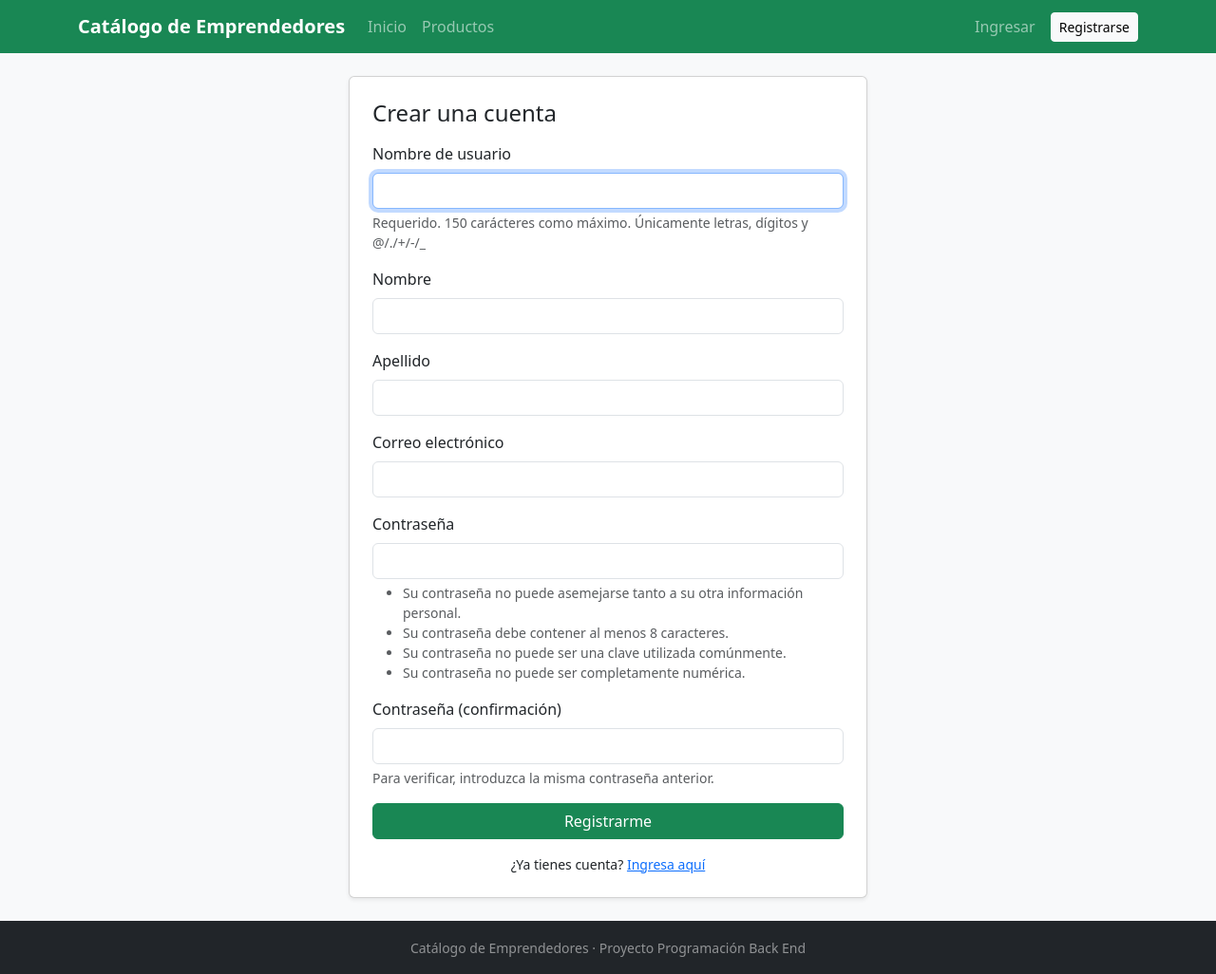
After one commit to jonnett/Emprendimiento_catalogo_productos, a Django app: page /cuentas/registro/ in a window 1280 px wide. The commit adds this page. Shown: the whole page at 95% size. Run offline with Django 5.2, Linux system fonts and the light colour scheme.

Commit message:
V1.0.8
Registro con correo unico, inicio y cierre de sesion y menu segun sesion

```diff
--- /dev/null
+++ b/cuentas/forms.py
@@ -0,0 +1,45 @@
+from django import forms
+from django.contrib.auth import get_user_model
+from django.contrib.auth.forms import AuthenticationForm, UserCreationForm
+
+User = get_user_model()
+
+
+class EstiloBootstrapMixin:
+    """Le pongo la clase de Bootstrap a todos los campos para no repetirlo en cada formulario.
+
+    Un mixin es una clase pequeña que heredo junto con otra para sumarle un comportamiento.
+    """
+
+    def __init__(self, *args, **kwargs):
+        super().__init__(*args, **kwargs)
+        for campo in self.fields.values():
+            campo.widget.attrs["class"] = "form-control"
+
+
+class RegistroForm(EstiloBootstrapMixin, UserCreationForm):
+    """Formulario de registro. Parto del UserCreationForm de Django, que ya valida las dos contraseñas,
+    y le agrego nombre, apellido y correo."""
+
+    # Redefino el correo para dejarlo obligatorio, porque en el modelo User de Django es opcional.
+    email = forms.EmailField(label="Correo electrónico", required=True)
+    first_name = forms.CharField(label="Nombre", max_length=150, required=True)
+    last_name = forms.CharField(label="Apellido", max_length=150, required=False)
+
+    class Meta(UserCreationForm.Meta):
+        model = User
+        fields = ["username", "first_name", "last_name", "email"]
+
+    def clean_email(self):
+        # Validacion propia: el correo no se puede repetir.
+        # El modelo User no tiene el correo como unico, por eso lo reviso yo antes de guardar.
+        # Uso iexact para que Ana@ejemplo.cl y ana@ejemplo.cl cuenten como el mismo correo.
+        email = self.cleaned_data["email"].strip().lower()
+        if User.objects.filter(email__iexact=email).exists():
+            raise forms.ValidationError("Ya existe una cuenta con este correo.")
+        return email
+
+
+class LoginForm(EstiloBootstrapMixin, AuthenticationForm):
+    """Uso el formulario de ingreso de Django tal cual, solo le agrego los estilos.
+    AuthenticationForm revisa el usuario y la contraseña y avisa si la cuenta esta inactiva."""
--- /dev/null
+++ b/cuentas/templates/cuentas/registro.html
@@ -0,0 +1,29 @@
+{% extends "base.html" %}
+
+{% block titulo %}Registrarse · Catálogo de Emprendedores{% endblock %}
+
+{% block contenido %}
+<div class="row justify-content-center">
+    <div class="col-md-7 col-lg-6">
+        <div class="card shadow-sm">
+            <div class="card-body p-4">
+                <h1 class="h4 mb-3">Crear una cuenta</h1>
+
+                {% comment %}
+                csrf_token agrega un campo oculto con un codigo que Django revisa al recibir el POST.
+                Sin el, Django rechaza el formulario con error 403.
+                {% endcomment %}
+                <form method="post" novalidate>
+                    {% csrf_token %}
+                    {% include "form_campos.html" %}
+                    <button type="submit" class="btn btn-success w-100">Registrarme</button>
+                </form>
+
+                <p class="text-center small mt-3 mb-0">
+                    ¿Ya tienes cuenta? <a href="{% url 'cuentas:login' %}">Ingresa aquí</a>
+                </p>
+            </div>
+        </div>
+    </div>
+</div>
+{% endblock %}
--- /dev/null
+++ b/cuentas/urls.py
@@ -0,0 +1,11 @@
+from django.urls import path
+
+from . import views
+
+app_name = "cuentas"
+
+urlpatterns = [
+    path("registro/", views.registro, name="registro"),
+    path("ingresar/", views.iniciar_sesion, name="login"),
+    path("salir/", views.cerrar_sesion, name="logout"),
+]
--- /dev/null
+++ b/cuentas/views.py
@@ -0,0 +1,71 @@
+from django.contrib import messages
+from django.contrib.auth import login, logout
+from django.shortcuts import redirect, render
+from django.utils.http import url_has_allowed_host_and_scheme
+from django.views.decorators.http import require_POST
+
+from .forms import LoginForm, RegistroForm
+
+
+def registro(request):
+    """Registro de usuarios nuevos."""
+
+    # Si ya tiene sesion no tiene sentido que se registre otra vez, lo mando a la portada.
+    if request.user.is_authenticated:
+        return redirect("catalogo:portada")
+
+    # La misma vista hace dos cosas segun el metodo.
+    # GET es cuando abren la pagina: muestro el formulario vacio.
+    # POST es cuando envian el formulario: lo lleno con request.POST y lo valido.
+    if request.method == "POST":
+        form = RegistroForm(request.POST)
+        if form.is_valid():
+            # save() crea el usuario y guarda la contraseña encriptada, eso lo hace UserCreationForm.
+            usuario = form.save()
+            # Despues de registrarse le inicio la sesion de inmediato para que no tenga que ingresar de nuevo.
+            login(request, usuario)
+            messages.success(request, f"Bienvenido {usuario.first_name}, tu cuenta fue creada.")
+            # Redirijo despues del POST para que si recarga la pagina no se vuelva a enviar el formulario.
+            return redirect("catalogo:portada")
+        # Si no es valido no hago nada aqui: abajo se vuelve a mostrar el formulario con los errores.
+    else:
+        form = RegistroForm()
+
+    return render(request, "cuentas/registro.html", {"form": form})
+
+
+def iniciar_sesion(request):
+    """Inicio de sesion con usuario y contraseña."""
+
+    if request.user.is_authenticated:
+        return redirect("catalogo:portada")
+
+    # next es la pagina a la que queria entrar antes de que login_required lo mandara aqui.
+    # Puede venir en la URL (GET) o en un campo oculto del formulario (POST).
+    siguiente = request.POST.get("next") or request.GET.get("next", "")
+
+    if request.method == "POST":
+        # AuthenticationForm recibe el request como primer argumento y despues los datos.
+        form = LoginForm(request, data=request.POST)
+        if form.is_valid():
+            # get_user me entrega el usuario que ya fue autenticado por el formulario.
+            login(request, form.get_user())
+            messages.success(request, "Iniciaste sesión correctamente.")
+            # Reviso que next sea una direccion de mi propio sitio antes de redirigir.
+            # Si no lo reviso, alguien podria mandar un enlace con next hacia una pagina falsa.
+            if siguiente and url_has_allowed_host_and_scheme(siguiente, allowed_hosts={request.get_host()}):
+                return redirect(siguiente)
+            return redirect("catalogo:portada")
+    else:
+        form = LoginForm(request)
+
+    return render(request, "cuentas/login.html", {"form": form, "next": siguiente})
+
+
+# require_POST hace que esta vista solo acepte POST. Si alguien entra con GET recibe un error 405.
+# Asi cerrar sesion solo se puede con el boton del menu, que lleva el token csrf.
+@require_POST
+def cerrar_sesion(request):
+    logout(request)
+    messages.info(request, "Cerraste sesión. ¡Vuelve pronto!")
+    return redirect("catalogo:portada")
--- a/emprendimiento/urls.py
+++ b/emprendimiento/urls.py
@@ -4,6 +4,7 @@ from django.urls import include, path
 
 urlpatterns = [
     path("admin/", admin.site.urls),
+    path("cuentas/", include("cuentas.urls")),
     # Con include le paso a la app catalogo todas las rutas que empiezan desde la raiz del sitio.
     # Asi cada app maneja sus propias rutas en su archivo urls.py.
     path("", include("catalogo.urls")),
--- a/templates/base.html
+++ b/templates/base.html
@@ -25,8 +25,29 @@ Uso Bootstrap desde CDN para tener un diseño ordenado sin escribir mucho CSS.
                     <li class="nav-item"><a class="nav-link" href="{% url 'catalogo:listado' %}">Productos</a></li>
                 </ul>
                 {% comment %}
-                Aqui despues agrego el menu que cambia segun haya sesion o no, en el hito 3.
+                Menu que cambia segun haya sesion. user.is_authenticated es verdadero si el usuario inicio sesion.
+                El cierre de sesion lo hago con un formulario POST y no con un enlace, porque un enlace es GET
+                y cualquier pagina podria cerrarle la sesion al usuario solo con poner ese enlace en una imagen.
+                Con POST el formulario lleva el csrf_token y Django revisa que venga de mi propio sitio.
                 {% endcomment %}
+                <ul class="navbar-nav align-items-lg-center">
+                    {% if user.is_authenticated %}
+                        <li class="nav-item">
+                            <span class="navbar-text me-3">Hola, {{ user.first_name|default:user.username }}</span>
+                        </li>
+                        <li class="nav-item">
+                            <form method="post" action="{% url 'cuentas:logout' %}" class="d-inline">
+                                {% csrf_token %}
+                                <button type="submit" class="btn btn-outline-light btn-sm">Cerrar sesión</button>
+                            </form>
+                        </li>
+                    {% else %}
+                        <li class="nav-item"><a class="nav-link" href="{% url 'cuentas:login' %}">Ingresar</a></li>
+                        <li class="nav-item">
+                            <a class="btn btn-light btn-sm ms-lg-2" href="{% url 'cuentas:registro' %}">Registrarse</a>
+                        </li>
+                    {% endif %}
+                </ul>
             </div>
         </div>
     </nav>
--- /dev/null
+++ b/templates/form_campos.html
@@ -0,0 +1,23 @@
+{% comment %}
+Esta es una plantilla parcial que reutilizo en todos mis formularios con include.
+Muestra los errores generales y despues cada campo con su etiqueta, su texto de ayuda y sus errores.
+Los errores generales son los que no pertenecen a un campo, por ejemplo usuario o contraseña incorrectos.
+{% endcomment %}
+{% if form.non_field_errors %}
+    <div class="alert alert-danger">
+        {% for error in form.non_field_errors %}<div>{{ error }}</div>{% endfor %}
+    </div>
+{% endif %}
+
+{% for campo in form %}
+    <div class="mb-3">
+        <label for="{{ campo.id_for_label }}" class="form-label">{{ campo.label }}</label>
+        {{ campo }}
+        {% if campo.help_text %}
+            <div class="form-text">{{ campo.help_text|safe }}</div>
+        {% endif %}
+        {% for error in campo.errors %}
+            <div class="text-danger small">{{ error }}</div>
+        {% endfor %}
+    </div>
+{% endfor %}
```
Also changed, not shown: cuentas/apps.py (added, +7 -0 lines), cuentas/templates/cuentas/login.html (added, +29 -0 lines), emprendimiento/settings.py (+7 -0 lines), cuentas/__init__.py (added), cuentas/migrations/__init__.py (added).
